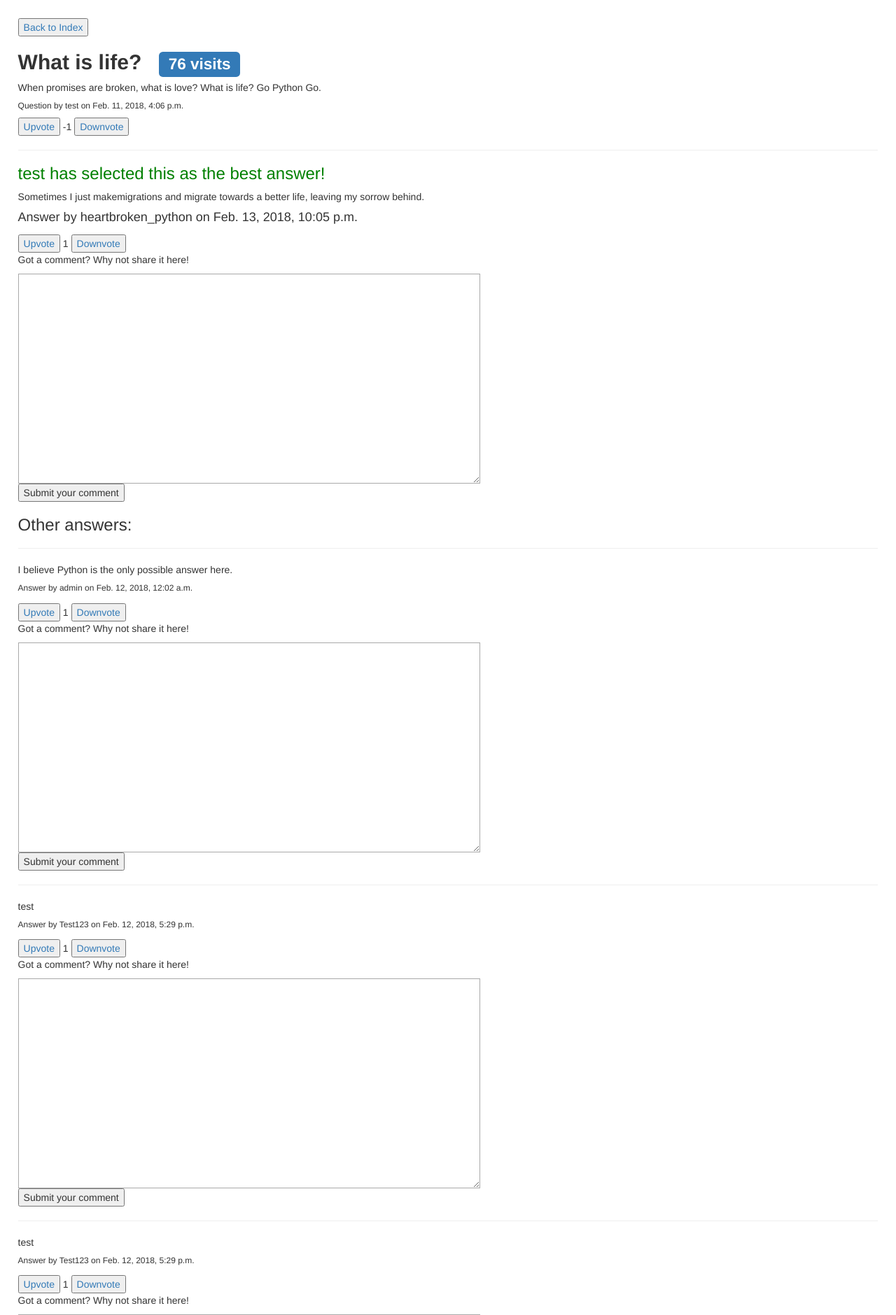
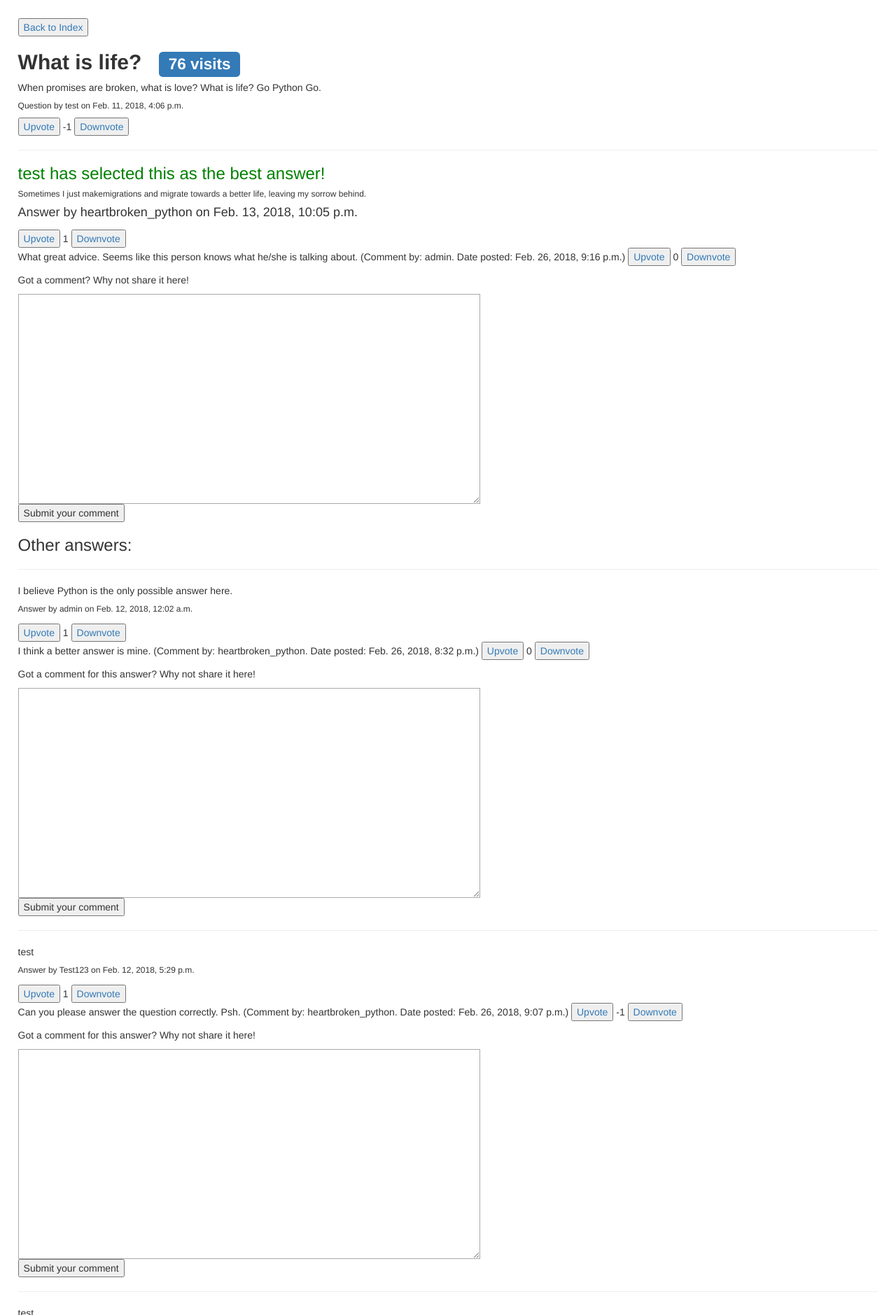
Before and after one commit to Lercerss/SOEN341W18, a Django app: page /questions/1/ in a window 1280 px wide. Shown: the top 1879 px of the page at 70% size. Run offline with Django 3.2, Linux system fonts and the light colour scheme; a user stored in the database is signed in; data comes from the database, SQL or seed files in the repository; both versions use the stored data as it was after the commit; some libraries are stand-ins or nearby versions.

Commit message:
Fixed issue concerning the views for PR#62 #19
- Resolved issue in preparation to the implementation of comments to questions specifically
- Made the html for answers page more readable

```diff
--- a/SA3/qa_web/templates/qa_web/answerspage.html
+++ b/SA3/qa_web/templates/qa_web/answerspage.html
@@ -45,6 +45,7 @@
   </head>
   <body>
   <a href="../../"><button>Back to Index</button></a>
+
   <!-- Display the question's data -->
   <div id="question">
       <h2><b>{{ currentQuestion.title }}</b> &nbsp <span class="label label-primary">{{ currentQuestion.visits }} visits</span></h2>
@@ -55,6 +56,7 @@
       <a id='downvote_{{ currentQuestion.id }}_question'><button>Downvote</button></a>
       <hr>
   </div>
+
   <div id="answers">
   <!-- Display the answers -->
   {% if bestAnswer %}
@@ -65,17 +67,19 @@
           {% else %}
               <h3 class="good_answer">{{currentQuestion.owner}} has selected this as the best answer!</h3>
           {% endif %}
-          <p>{{ bestAnswer.content }}</p>
+          <h6>{{ bestAnswer.content }}</h6>
           <!--Allow one to deselect the best answer if user is logged in and is the user who asked the question-->
           {% if user.is_authenticated and user == currentQuestion.owner %}
               <input type = "submit" name="deselect" value="Deselect as Best Answer"/>
           {% endif %}
           <h4>Answer by {{ bestAnswer.owner }} on {{ bestAnswer.creation_date }}</h4>
       </form>
+
       <a id='upvote_{{ bestAnswer.id }}_answer'><button>Upvote</button></a>
       <span id='score_{{ bestAnswer.id }}_answer'>{{ bestAnswer.score }}</span>
       <a id='downvote_{{ bestAnswer.id }}_answer'><button>Downvote</button></a>
-      {% for comment in comments %}
+
+      {% for comment in a_comments %}
         {% if comment.answer.id == bestAnswer.id %}
             <p>{{ comment.content }} (Comment by: {{ comment.owner }}. Date posted: {{ comment.creation_date }})
                  <a id='upvote_{{ comment.id }}_comment'><button>Upvote</button></a>
@@ -84,17 +88,19 @@
             </p>
         {% endif %}
       {% endfor %}
+
       {% if user.is_authenticated %}
         <p>Got a comment? Why not share it here!</p>
-        <form id="comment_form_{{ bestAnswer.id }}" method="post">
+        <form id="comment_form_answer_{{ bestAnswer.id }}" method="post">
           {% csrf_token %}
             <textarea id="wmd-input" name="content" class="wmd-input"></textarea></br>
-            <input type="submit" name="comment_form_{{ bestAnswer.id }}" value="Submit your comment"/>
+            <input type="submit" name="comment_form_answer_{{ bestAnswer.id }}" value="Submit your comment"/>
          </form>
       {% endif %}
       <h3>Other answers:</h3>
       <hr>
   {% endif %}
+
   {% for answer in answers %}
       <form id="select{{ answer.id }}_form" method="post">
           {% csrf_token %}
@@ -105,10 +111,12 @@
           {% endif %}
           <h6>Answer by {{ answer.owner }} on {{ answer.creation_date }}</h6>
       </form>
+
       <a id='upvote_{{ answer.id }}_answer'><button>Upvote</button></a>
       <span id='score_{{ answer.id }}_answer'>{{ answer.score }}</span>
       <a id='downvote_{{ answer.id }}_answer'><button>Downvote</button></a>
-      {% for comment in comments %}
+
+      {% for comment in a_comments %}
         {% if comment.answer.id == answer.id %}
             <p>{{ comment.content }} (Comment by: {{ comment.owner }}. Date posted: {{ comment.creation_date }})
                  <a id='upvote_{{ comment.id }}_comment'><button>Upvote</button></a>
@@ -117,18 +125,21 @@
             </p>
         {% endif %}
       {% endfor %}
+
       {% if user.is_authenticated %}
-        <p>Got a comment? Why not share it here!</p>
-        <form id="comment_form_{{answer.id}}" method="post">
+        <p>Got a comment for this answer? Why not share it here!</p>
+        <form id="comment_form_answer_{{answer.id}}" method="post">
           {% csrf_token %}
             <textarea id="wmd-input" name="content" class="wmd-input"></textarea></br>
-            <input type="submit" name="comment_form_{{ answer.id }}" value="Submit your comment"/>
+            <input type="submit" name="comment_form_answer_{{ answer.id }}" value="Submit your comment"/>
          </form>
       {% endif %}
+
       <hr>
   {% empty %}
     <h3>Be the first to answer this question!</h3>
   {% endfor %}
+
   </div>
   <!-- Display the answering form for logged in users -->
   {% if user.is_authenticated %}
@@ -141,6 +152,7 @@
         <input type="submit" name="answer_form" value="Submit your answer"/>
     </form>
   {% else %}
+
    <p>To answer this question, <a href="/login">login</a> or <a href="/signup">sign up</a>!</p>
   {% endif %}
   </body>
--- a/SA3/qa_web/views.py
+++ b/SA3/qa_web/views.py
@@ -127,6 +127,7 @@ def questions(request):
 def answers(request, id_):
     q = get_object_or_404(Questions, pk=id_)
     answer_id = [int(key.replace('select_', '')) for key in request.POST.keys() if key.startswith('select_')]
+
     if request.method == 'POST' and 'answer_form' in request.POST: #Update's database when somebody answers a question
         form = AnswersForm(request.POST)
         if form.is_valid():
@@ -139,19 +140,18 @@ def answers(request, id_):
         updateAnswer = Answers.objects.get(id = answer_id[0])
         updateAnswer.correct_answer = True
         updateAnswer.save()
-    else:
-        q_answers = Answers.objects.filter(question=q, correct_answer=False)
-        q_best_answer = Answers.objects.filter(question=q, correct_answer=True)
-        for answer in q_best_answer:
-            if request.method == 'POST' and 'comment_form_'+str(answer.id) in request.POST:
-                Comments.objects.create(content=request.POST['content'], owner=request.user, question=q, answer=answer)
-        for answer in q_answers:
-            if request.method == 'POST' and 'comment_form_'+str(answer.id) in request.POST:
-                Comments.objects.create(content=request.POST['content'], owner=request.user, question=q, answer=answer)
-    #Get updated answer data.
+    elif any(key.startswith("comment_form_answer") for key in request.POST.keys()):
+        answer_id = [int(key.replace('comment_form_answer_', '')) for key in request.POST.keys() if key.startswith('comment_form')]
+        a = Answers.objects.get(id = answer_id[0])
+        c = Comments(content=request.POST['content'], owner=request.user, answer=a)
+        c.save()
+    #elif request.method == 'POST' and (key.startswith("comment_form_question") to be done later..
+
+    #Get updated answer data
     q_answers = Answers.objects.filter(question=q, correct_answer=False)
     q_best_answer = Answers.objects.filter(question=q, correct_answer=True)
     q_comments = Comments.objects.filter(question=q)
+    a_comments = Comments.objects.filter(answer__question=q)
 
     # Increment the visits counter of the question by one
     if request.user.is_authenticated:
@@ -160,7 +160,7 @@ def answers(request, id_):
 
     if len(q_best_answer) > 0:
         q_best_answer = q_best_answer.last()
-    return render(request, 'qa_web/answerspage.html', {'currentQuestion': q, 'answers': q_answers, 'bestAnswer': q_best_answer, 'comments': q_comments})
+    return render(request, 'qa_web/answerspage.html', {'currentQuestion': q, 'answers': q_answers, 'bestAnswer': q_best_answer, 'q_comments': q_comments, 'a_comments': a_comments})
 
 
 def vote(request):
```
Also changed, not shown: SA3/db.sqlite3.
